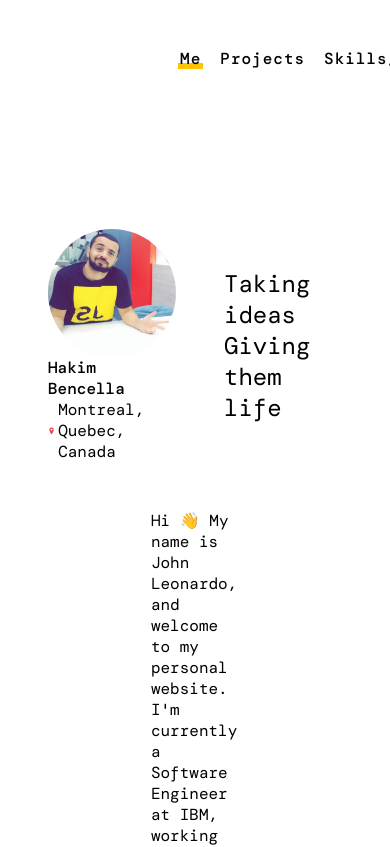
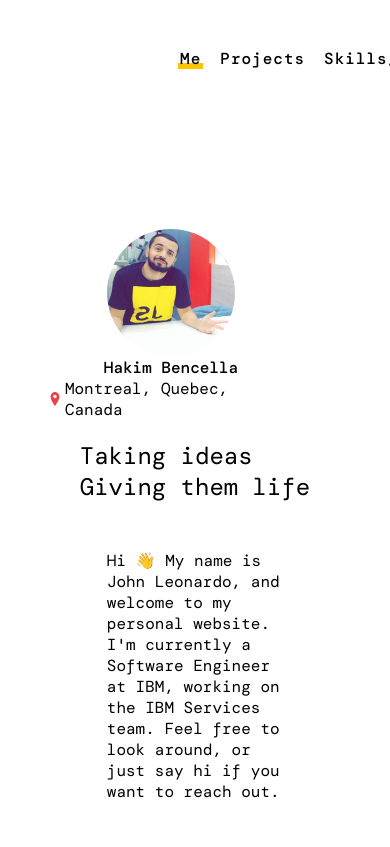
Before and after one commit to H4kim/portfolio-for-dev, a React (Create React App) app: page / in a window 390 px wide. Shown: the top 847 px of the page. Built offline with nearby package versions, Linux system fonts and the light colour scheme; a web font is replaced by a local one.

Commit message:
make the home page responsive

```diff
--- a/src/Containers/Home/Home.js
+++ b/src/Containers/Home/Home.js
@@ -18,14 +18,14 @@ function Home() {
                 <div className={classes.infoConatiner}>
                     <img src={photo} alt='thumb' className={classes.photo}/>
                     <p style={{fontWeight:500}}>Hakim Bencella</p>
-                    <div style={{display:'flex', alignItems:'center'}}>
-                    <LocationIcon height={14} width={14} fill='#EE4047' />
-                    <p style={{fontWeight:300, marginLeft:'3px'}}>Montreal, Quebec, Canada</p>
+                    <div style={{display:'flex', alignItems:'center', marginBottom:'20px'}}>
+                        <LocationIcon height={14} width={14} fill='#EE4047' />
+                        <p className={classes.locationInfo}>Montreal, Quebec, Canada</p>
                     </div>
                 </div>
                 <p className={classes.headerTxt}>Taking ideas <span className={classes.headerSpan}>Giving them life</span></p>
             </header>
-            <div style={{marginBottom:'3rem' , width:'30%'}}>
+            <div className={classes.infos}>
                 <p>
                     Hi 👋 My name is John Leonardo, and welcome to my personal website. I'm currently a Software Engineer at IBM, working on the IBM Services team.
                     Feel free to look around, or just say hi if you want to reach out.
--- a/src/Containers/Home/Home.module.css
+++ b/src/Containers/Home/Home.module.css
@@ -17,8 +17,18 @@
   align-items: center;
 }
 
+.locationInfo {
+  font-weight: 300;
+  margin-left: 3px;
+}
+
 .headerTxt {
   font-size: 1.5rem;
+}
+
+.infos {
+  margin-bottom: 3rem;
+  width: 30%;
 }
 
 .headerSpan {
@@ -36,3 +46,18 @@
   display: flex;
   flex-direction: column;
 }
+
+@media only screen and (max-width: 768px) {
+  .headerContainer {
+    flex-direction: column;
+  }
+  .infos {
+    width: 100%;
+  }
+}
+
+@media only screen and (max-width: 900px) {
+  .infos {
+    width: 60%;
+  }
+}
```
Also changed, not shown: 1 other file (tests, documents, lock files or other folders).
